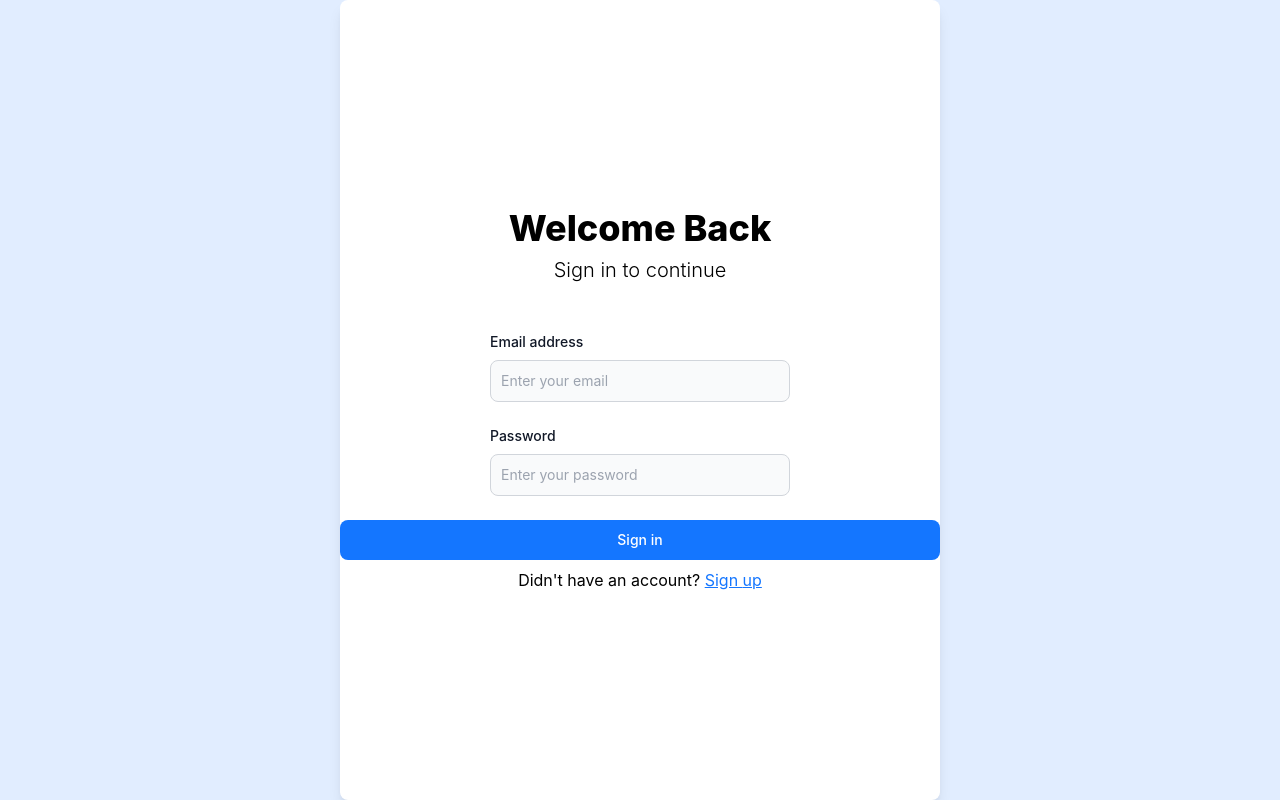
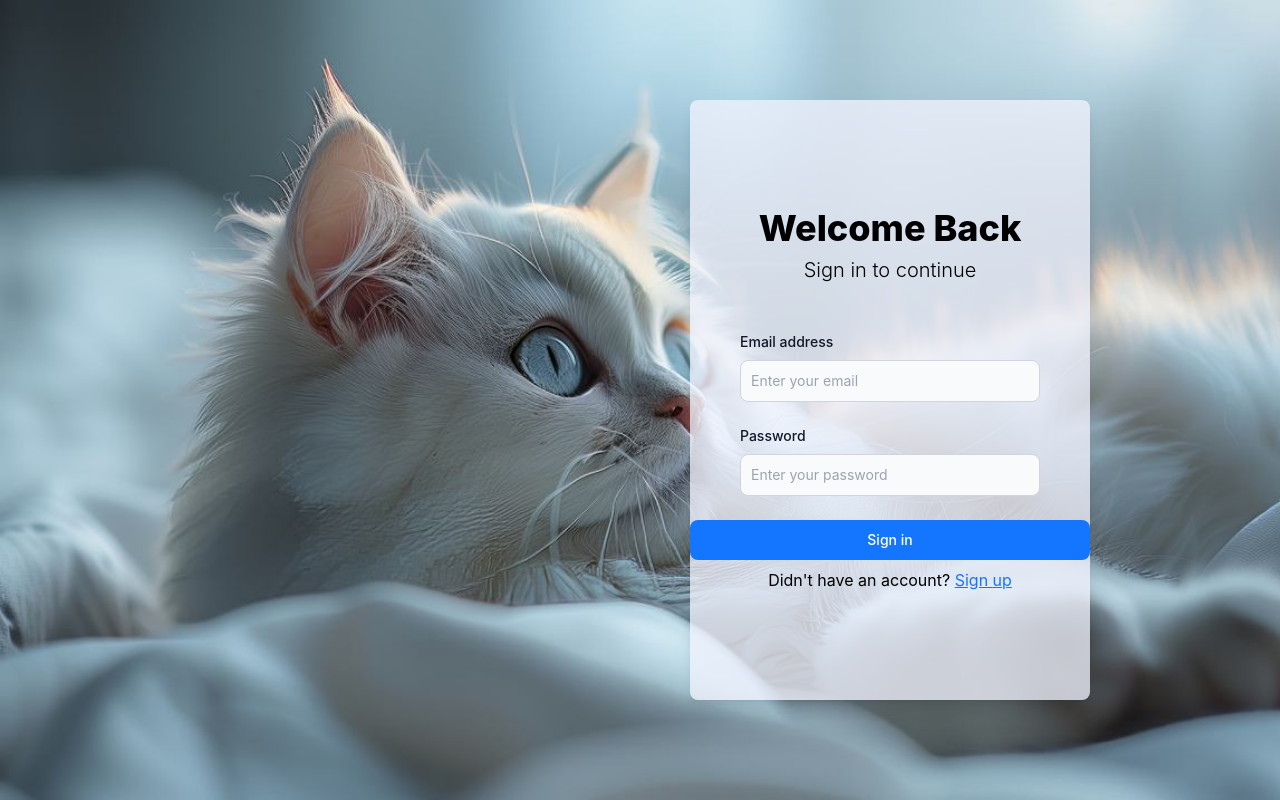
Before and after one commit to guzzle17/PL4-MESSAGING-WEBSITE, a React (Create React App) app: page / in a window 1280 px wide. Built offline with nearby package versions, Linux system fonts and the light colour scheme.

Commit message:
update login & sign up page

```diff
--- a/src/App.js
+++ b/src/App.js
@@ -1,11 +1,11 @@
 import React from "react";
 import Form from './Pages/Login&SignUp';
 import './App.css';
-
+import Dashboard from "./Modules/Dashboard";
 function App() {
   return (
-    <div className="bg-[#e1edff] h-screen flex justify-center items-center">
-      <Form />
+    <div >
+      <Form/>
     </div>
   );
 }
--- a/src/Pages/Login&SignUp/index.js
+++ b/src/Pages/Login&SignUp/index.js
@@ -1,8 +1,9 @@
 import React, { useState } from 'react';
 import Input from '../../Components/Input';
 import Button from '../../Components/Button';
+import backgroundIMG from '../../Assets/26030.jpg'
 const Form = () => {
-    const [isSignInPage, setIsSignInPage] = useState(true); // Thêm state để quản lý chế độ
+    const [isSignInPage, setIsSignInPage] = useState(true);
 
     const [data, setData] = useState({
         ...(!isSignInPage && {
@@ -13,7 +14,8 @@ const Form = () => {
     })
     // console.log('data: >>', data);
     return (
-        <div className='bg-white w-[600px] h-[800px] shadow-lg rounded-lg flex flex-col justify-center items-center gap-2'>
+        <div className="bg-[#e1edff] h-screen flex justify-center items-center" style={{ backgroundImage: `url(${backgroundIMG})`, backgroundSize: 'cover' }}>
+            <div className='bg-secondary bg-opacity-75 w-[400px] h-[600px] shadow-lg rounded-lg flex flex-col justify-center items-center gap-2 ml-[500px]'>
                 <div className='text-4xl font-extrabold'>Welcome {isSignInPage && 'Back'} </div>
                 <div className='text-xl font-light mb-10'>{isSignInPage?'Sign in to continue':'Sign up now to get started'}</div>
                 <form className='flex flex-col items-center w-full' onSubmit={() => console.log("submitted")}>
@@ -27,6 +29,7 @@ const Form = () => {
                 </form>
                 <div>{isSignInPage?"Didn't have an account? ":'Already have an account? '} <span className='text-primary cursor-pointer underline' onClick={() => setIsSignInPage(!isSignInPage)}>Sign {isSignInPage?'up':'in'}</span></div>
             </div>
+        </div>
     );
 };
 
```
Also changed, not shown: src/Assets/26030.jpg (added), src/Assets/userDefault.png (added). Lines whose indentation alone changed are shown as unchanged.
